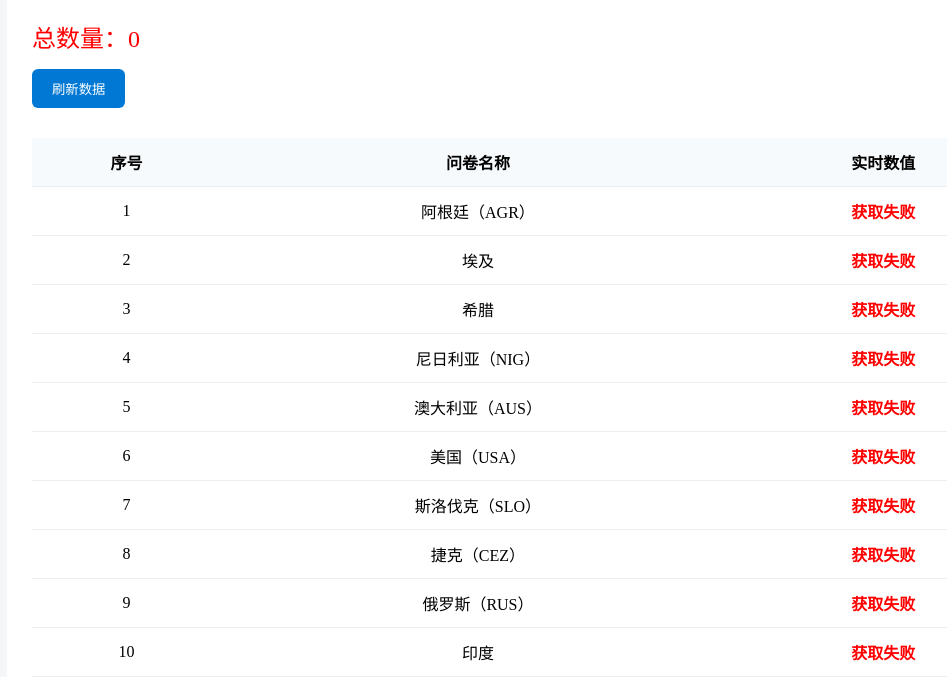
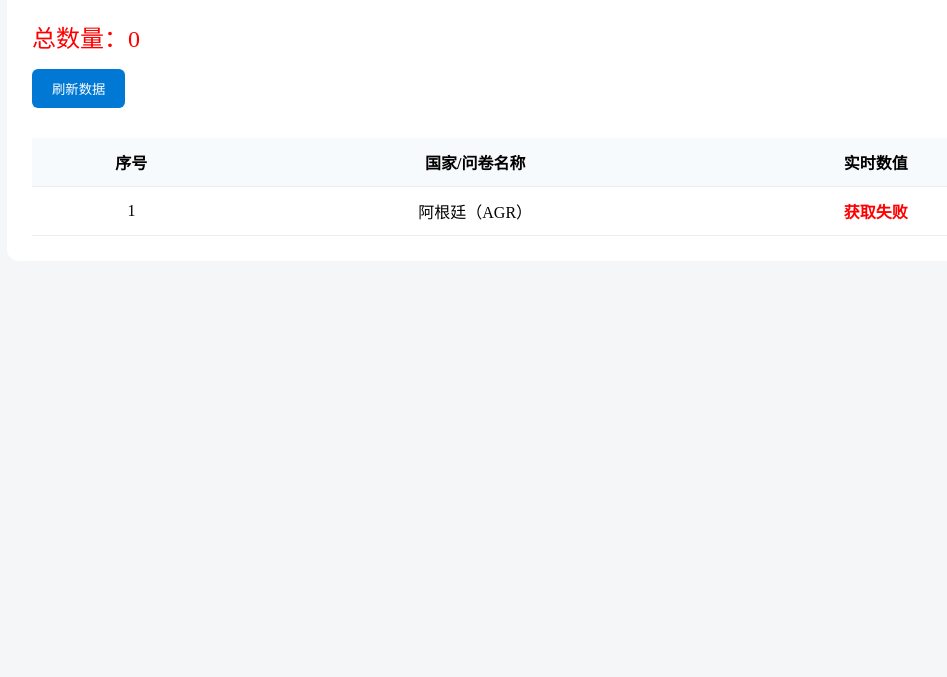
Before and after one commit to shian-666/15-, a plain HTML site: page index.html in a window 1280 px wide. Shown: the part 123-800 px from the top of the page, without its empty margins (108-1055 px from the left). Drawn offline with Linux system fonts and the light colour scheme; no server answers.

Commit message:
Update index.html

```diff
--- a/index.html
+++ b/index.html
@@ -20,14 +20,16 @@
         <div class="total">总数量：<span id="total">0</span></div>
         <button onclick="start()">刷新数据</button>
         <table>
-            <tr><th>序号</th><th>问卷名称</th><th>实时数值</th></tr>
+            <tr><th>序号</th><th>国家/问卷名称</th><th>实时数值</th></tr>
             <tbody id="list"></tbody>
         </table>
     </div>
 
 <script>
+// XPath 相同
 const SAME_XPATH = "//*[@id='ctl02_ContentPlaceHolder1_divStatData']/div[2]/div[2]/div/table/tbody/tr[5]/td[2]/b";
 
+// 国家及问卷链接
 const list = [
     { name: "阿根廷（AGR）", url: "https://www.wjx.cn/report/364692255.aspx", xpath: SAME_XPATH },
     { name: "埃及", url: "https://www.wjx.cn/report/364750940.aspx", xpath: SAME_XPATH },
@@ -47,78 +49,68 @@
 ];
 
 const proxyBase = "https://api.allorigins.win/raw?url=";
+const REFRESH_INTERVAL = 600000; // 10分钟
 
-// 10分钟自动刷新一次
-const REFRESH_INTERVAL = 600000;
+function sleep(ms){ return new Promise(resolve=>setTimeout(resolve, ms)); }
 
-async function fetchItem(item, index) {
-    try {
+// 带重试
+async function fetchWithRetry(url, retries = 3){
+    for(let i=0;i<retries;i++){
+        try{
+            const res = await fetch(url);
+            if(res.ok) return await res.text();
+        }catch(e){}
+        await sleep(1000);
+    }
+    throw new Error("获取失败");
+}
+
+async function fetchItem(item, index){
+    try{
         const proxyUrl = proxyBase + encodeURIComponent(item.url);
-        const res = await fetch(proxyUrl);
-        const text = await res.text();
+        const text = await fetchWithRetry(proxyUrl);
 
         const parser = new DOMParser();
         const doc = parser.parseFromString(text, "text/html");
 
-        const val = doc.evaluate(
-            item.xpath,
-            doc,
-            null,
-            XPathResult.STRING_TYPE,
-            null
-        ).stringValue.trim();
+        const val = doc.evaluate(item.xpath, doc, null, XPathResult.STRING_TYPE, null).stringValue.trim();
 
-        if (!val) {
-            return { index, name: item.name, num: null };
-        }
+        if(!val) throw new Error("XPath未获取到数据");
 
-        const num = parseInt(val.replace(/[^0-9]/g, ""), 10);
+        const num = parseInt(val.replace(/[^0-9]/g,""),10);
+        if(isNaN(num)) throw new Error("数字解析失败");
 
-        if (isNaN(num)) {
-            return { index, name: item.name, num: null };
-        }
-
-        return { index, name: item.name, num };
-    } catch (e) {
-        return { index, name: item.name, num: null };
+        return {index, name: item.name, num};
+    }catch(e){
+        console.error(item.name,e);
+        return {index, name: item.name, num:null};
     }
 }
 
-async function start() {
+async function start(){
     const totalEl = document.getElementById("total");
     const tableEl = document.getElementById("list");
-
     tableEl.innerHTML = "";
-
-    const results = await Promise.all(list.map((item, i) => fetchItem(item, i)));
 
     let sum = 0;
 
-    results.forEach(res => {
-        if (res.num !== null) {
+    for(let i=0;i<list.length;i++){
+        const res = await fetchItem(list[i], i);
+
+        if(res.num!==null){
             sum += res.num;
-            tableEl.innerHTML += `
-                <tr>
-                    <td>${res.index + 1}</td>
-                    <td>${res.name}</td>
-                    <td><strong>${res.num}</strong></td>
-                </tr>
-            `;
-        } else {
-            tableEl.innerHTML += `
-                <tr>
-                    <td>${res.index + 1}</td>
-                    <td>${res.name}</td>
-                    <td class="error">获取失败</td>
-                </tr>
-            `;
+            tableEl.innerHTML += `<tr><td>${res.index+1}</td><td>${res.name}</td><td><strong>${res.num}</strong></td></tr>`;
+        }else{
+            tableEl.innerHTML += `<tr><td>${res.index+1}</td><td>${res.name}</td><td class="error">获取失败</td></tr>`;
         }
-    });
+
+        await sleep(500); // 间隔500ms
+    }
 
     totalEl.innerText = sum;
 }
 
-window.onload = () => {
+window.onload = ()=>{
     start();
     setInterval(start, REFRESH_INTERVAL);
 };
```
